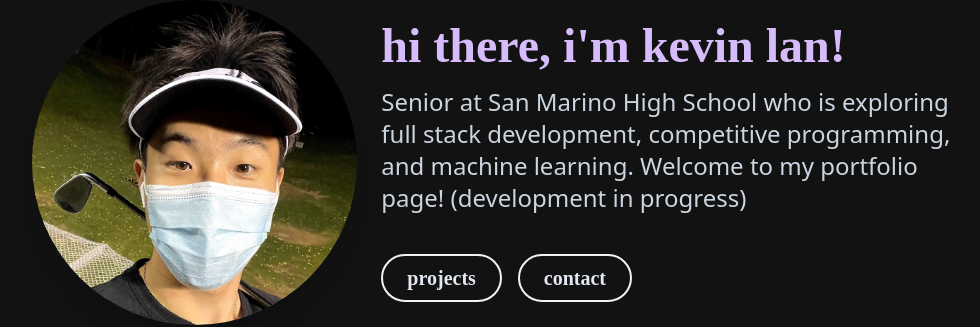
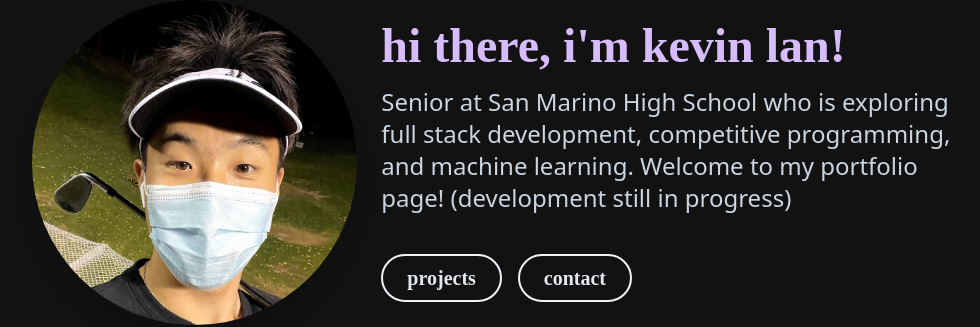
Before and after one commit to kevinjl321/portfolio, a React (Create React App) app: page / in a window 1280 px wide. Shown: the part 252-579 px from the top of the page, without its empty margins (120-1100 px from the left). Built offline with nearby package versions, Linux system fonts and the light colour scheme.

Commit message:
change notice

```diff
--- a/src/components/Hero.tsx
+++ b/src/components/Hero.tsx
@@ -15,7 +15,7 @@ export class Hero extends Component {
                         </h2>
                         <h3 className="w-full mb-6 text-xl text-center text-gray-400 font-body md:text-xl lg:text-2xl md:text-left md:max-w-md lg:max-w-xl">
                         Senior at San Marino High School who is exploring full stack development, competitive programming, and machine learning. Welcome to
-                        my portfolio page! (development in progress)
+                        my portfolio page! (development still in progress)
                         </h3>
                         <div className="flex flex-row items-center">
                             <a href = "#projects" className="special px-6 py-2 text-xl border-2 rounded-full text-gray-300 font-bold border-gray-200 text-center transition duration-500 ease-in-out hover:bg-purple-300 hover:text-gray-900 hover:border-gray-900 md:text-xl mt-4 mr-4">projects</a>
```
